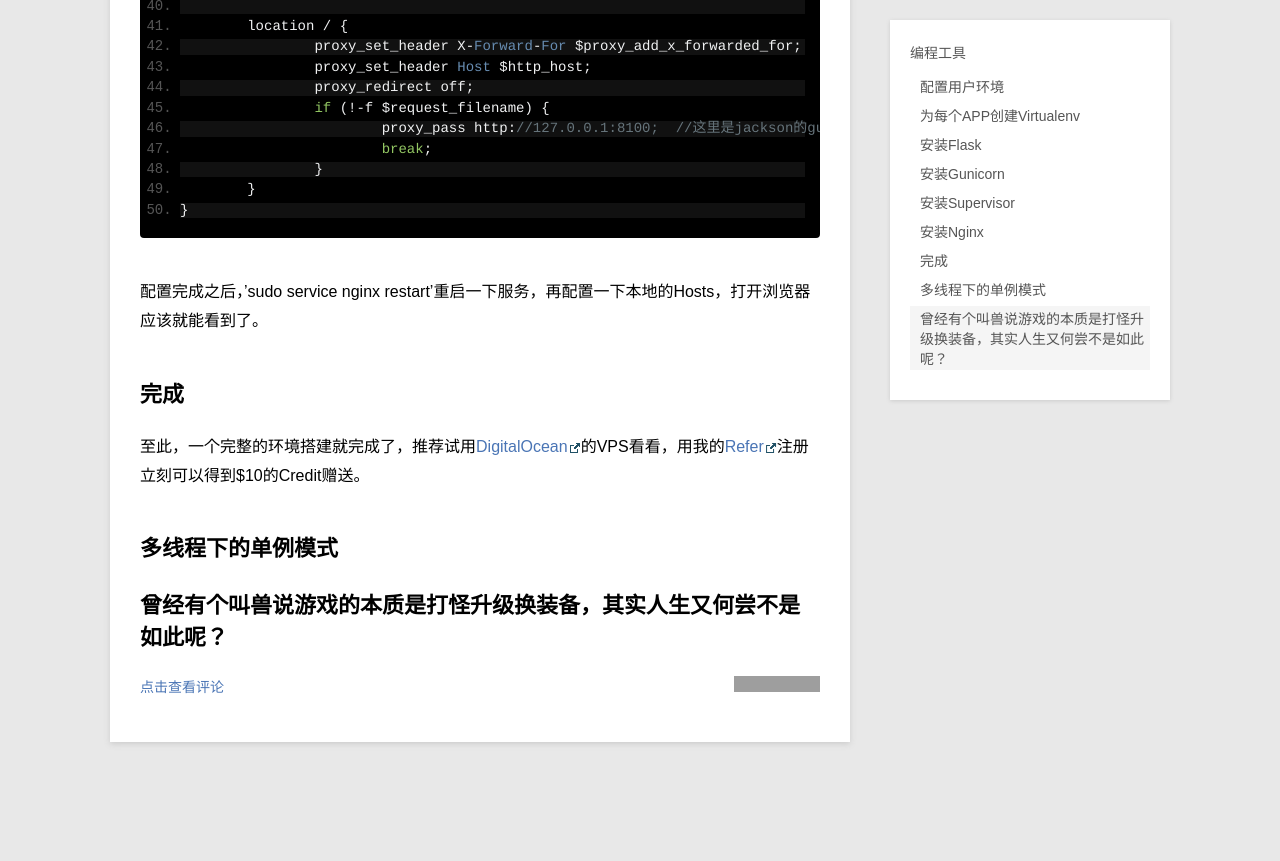
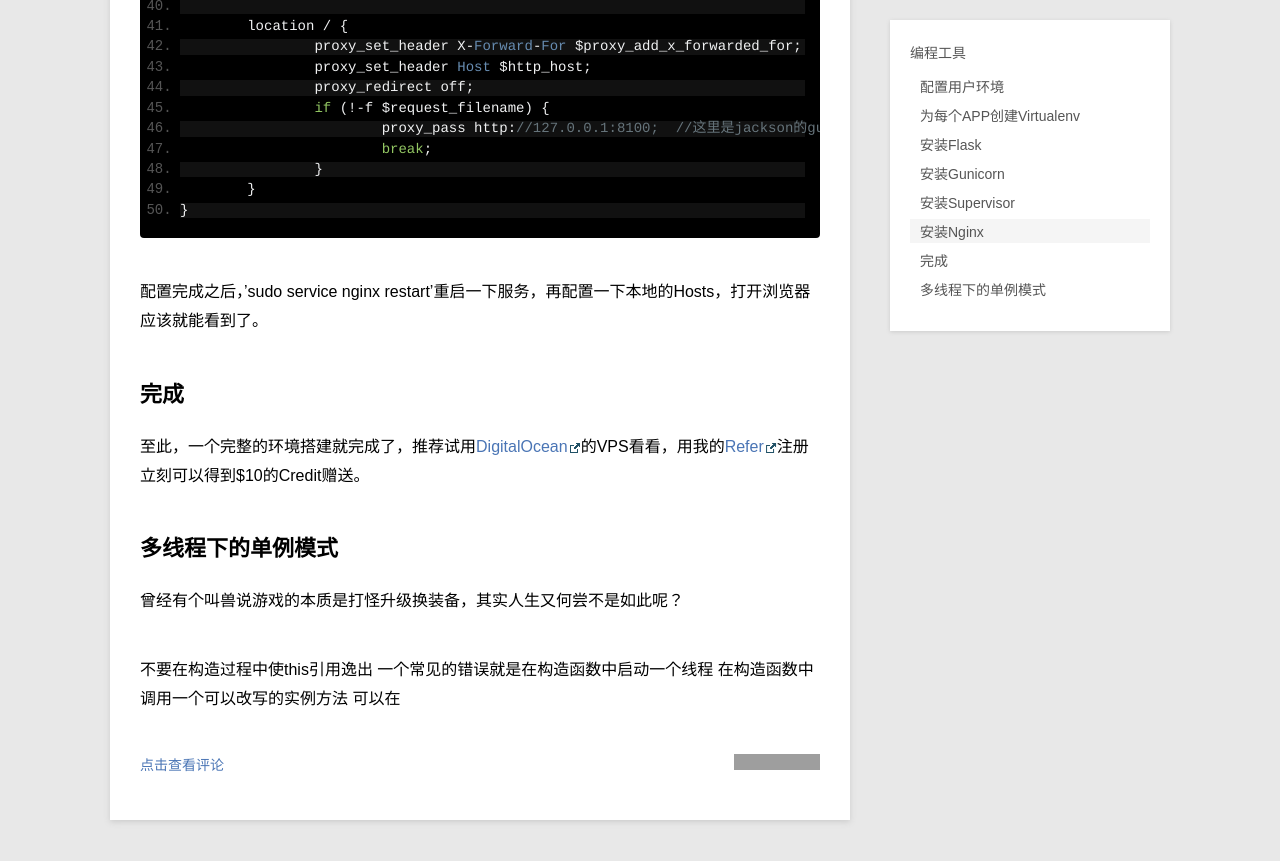
Before and after one commit to zorrock/zorrock.github.io, a Jekyll site: the page built from _posts/blog/2014-10-10-zhk-now-begin.md, in a window 1280 px wide and 900 px high, scrolled down 9324 px. Shown: the top 861 px of the window. Built offline with Jekyll 4.4.1, drawn with Linux system fonts in a browser that asks for light colours; Markdown is read by kramdown in place of the engine named in the settings; before the commit the page ends 10146 px from its top, so only the background shows below that; grey boxes are pictures that could not be loaded.

Commit message:
4 commit

```diff
--- a/_posts/blog/2014-10-10-zhk-now-begin.md
+++ b/_posts/blog/2014-10-10-zhk-now-begin.md
@@ -375,7 +375,12 @@
 
 
 ##多线程下的单例模式
-##曾经有个叫兽说游戏的本质是打怪升级换装备，其实人生又何尝不是如此呢？
+曾经有个叫兽说游戏的本质是打怪升级换装备，其实人生又何尝不是如此呢？
+
+不要在构造过程中使this引用逸出
+	一个常见的错误就是在构造函数中启动一个线程
+	在构造函数中调用一个可以改写的实例方法
+	可以在
 
 
 [DO]: https://www.digitalocean.com/?refcode=f95f7297ed94 "DigitalOcean"
```
